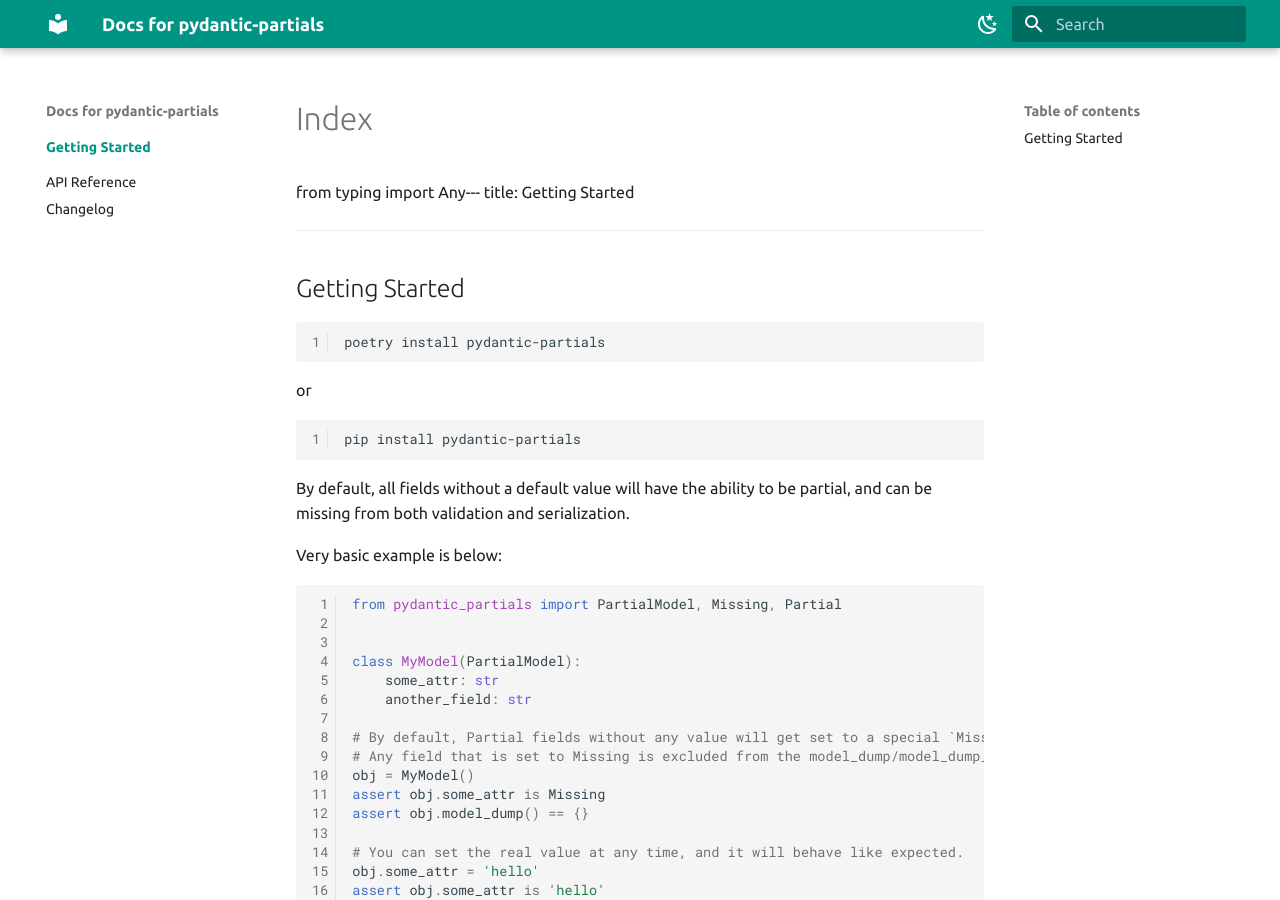
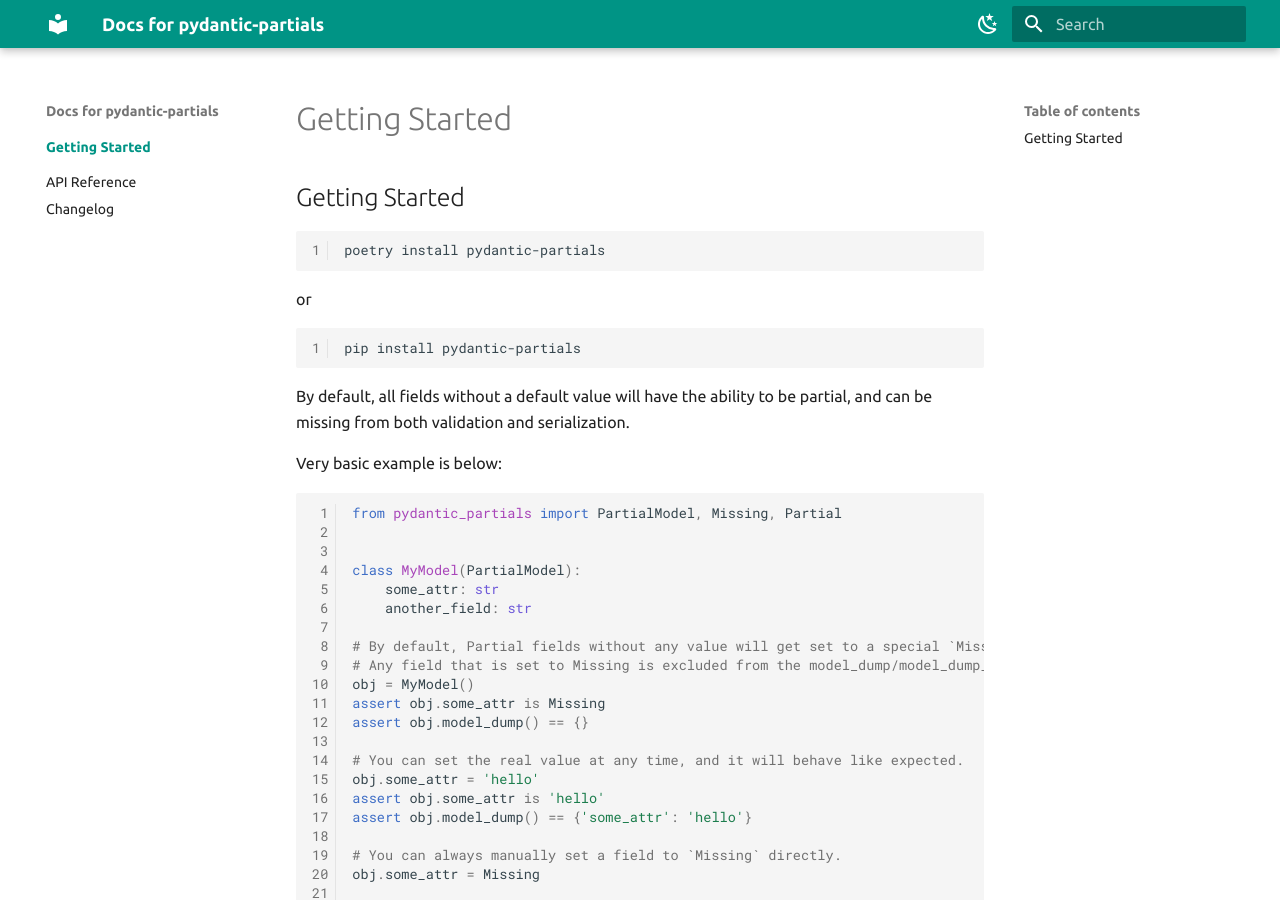
Before and after one commit to joshorr/pydantic-partials, an MkDocs documentation site: the page built from docs/index.md, in a window 1280 px wide and 900 px high. Built offline with MkDocs 1.6.1 and Material for MkDocs 9.7.7, drawn with Linux system fonts in a browser that asks for light colours; the version menu is left out.

Commit message:
docs: fix incorrect mkdocs metadata.

```diff
--- a/docs/index.md
+++ b/docs/index.md
@@ -1,4 +1,4 @@
-from typing import Any---
+---
 title: Getting Started
 ---
 ## Getting Started
```
